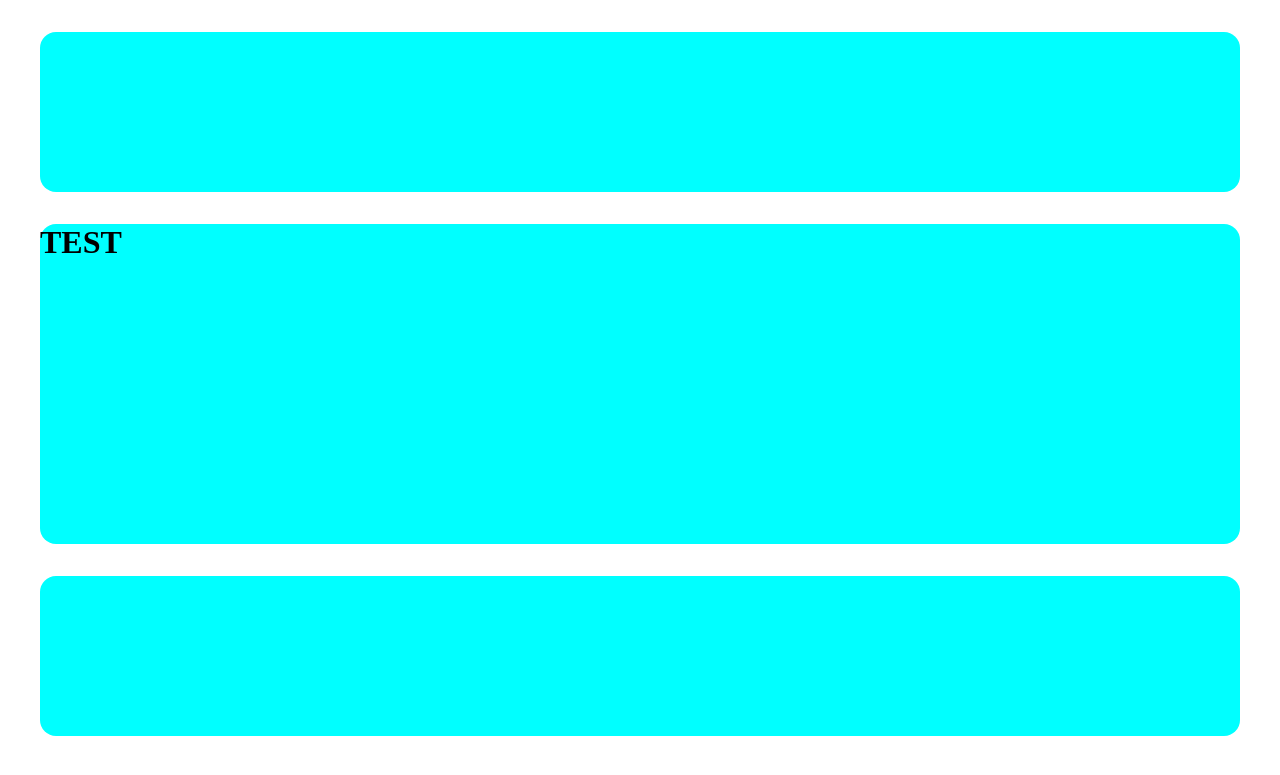
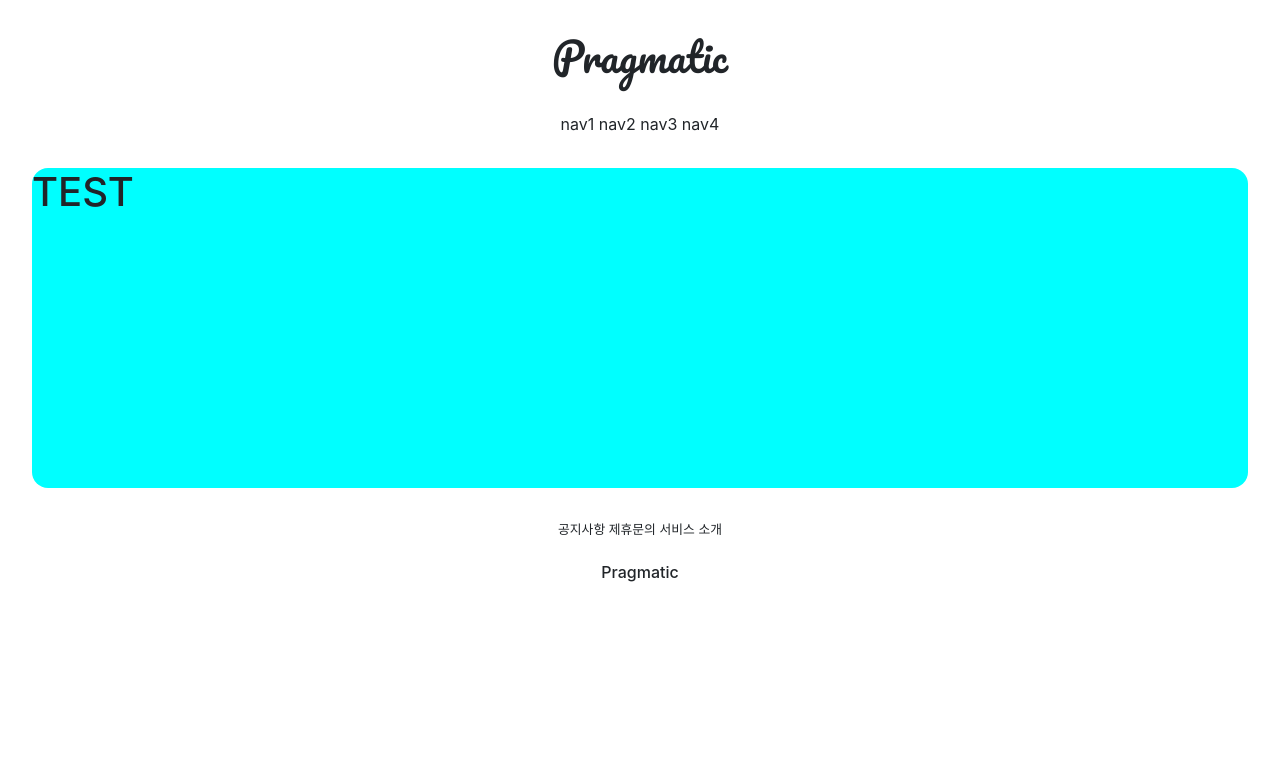
Before and after one commit to ksj0818280/git_5ban_2, a Django app: page /accounts/hello_world/ in a window 1280 px wide. Shown: the top 775 px of the page. Run offline with Django 3.2, Linux system fonts and the light colour scheme; parts of the project's set-up code (start-up, migrations or seed data) failed here and were passed over.

Commit message:
7/5 5ban class commit2

```diff
--- a/templates/base.html
+++ b/templates/base.html
@@ -7,8 +7,12 @@
 
 {% include 'header.html' %}
 
+<htr>
+
 {% block contents %}
 {% endblock %}
+
+</htr>
 
 {% include 'footer.html' %}
 
--- a/templates/footer.html
+++ b/templates/footer.html
@@ -1,3 +1,10 @@
-<div style="height: 10rem; background-color: aqua; border-radius: 1rem; margin: 2rem">
-
+<div style="text-align: center">
+    <div style="font-size: 0.8rem; margin: 1.5rem;">
+        <span>공지사항</span>
+        <span>제휴문의</span>
+        <span>서비스 소개</span>
+    </div>
+    <div>
+        <h6>Pragmatic</h6>
+    </div>
 </div>
--- a/templates/head.html
+++ b/templates/head.html
@@ -1,4 +1,12 @@
 <head>
     <meta charset="UTF-8">
     <title>Title</title>
+
+    <link rel="stylesheet" href="https://cdn.jsdelivr.net/npm/bootstrap@4.6.0/dist/css/bootstrap.min.css"
+          integrity="sha384-B0vP5xmATw1+K9KRQjQERJvTumQW0nPEzvF6L/Z6nronJ3oUOFUFpCjEUQouq2+l" crossorigin="anonymous">
+
+
+    <link rel="preconnect" href="https://fonts.googleapis.com">
+    <link rel="preconnect" href="https://fonts.gstatic.com" crossorigin>
+    <link href="https://fonts.googleapis.com/css2?family=Pacifico&display=swap" rel="stylesheet">
 </head>
--- a/templates/header.html
+++ b/templates/header.html
@@ -1,3 +1,11 @@
-<div style="height: 10rem; background-color: aqua; border-radius: 1rem; margin: 2rem">
-
+<div style="Text-align: center">
+    <div style="margin: 2rem 0; font-family: 'Pacifico', cursive;">
+        <h1>Pragmatic</h1>
+    </div>
+    <div style="margin-bottom: 2rem">
+        <span>nav1</span>
+        <span>nav2</span>
+        <span>nav3</span>
+        <span>nav4</span>
+    </div>
 </div>
```
